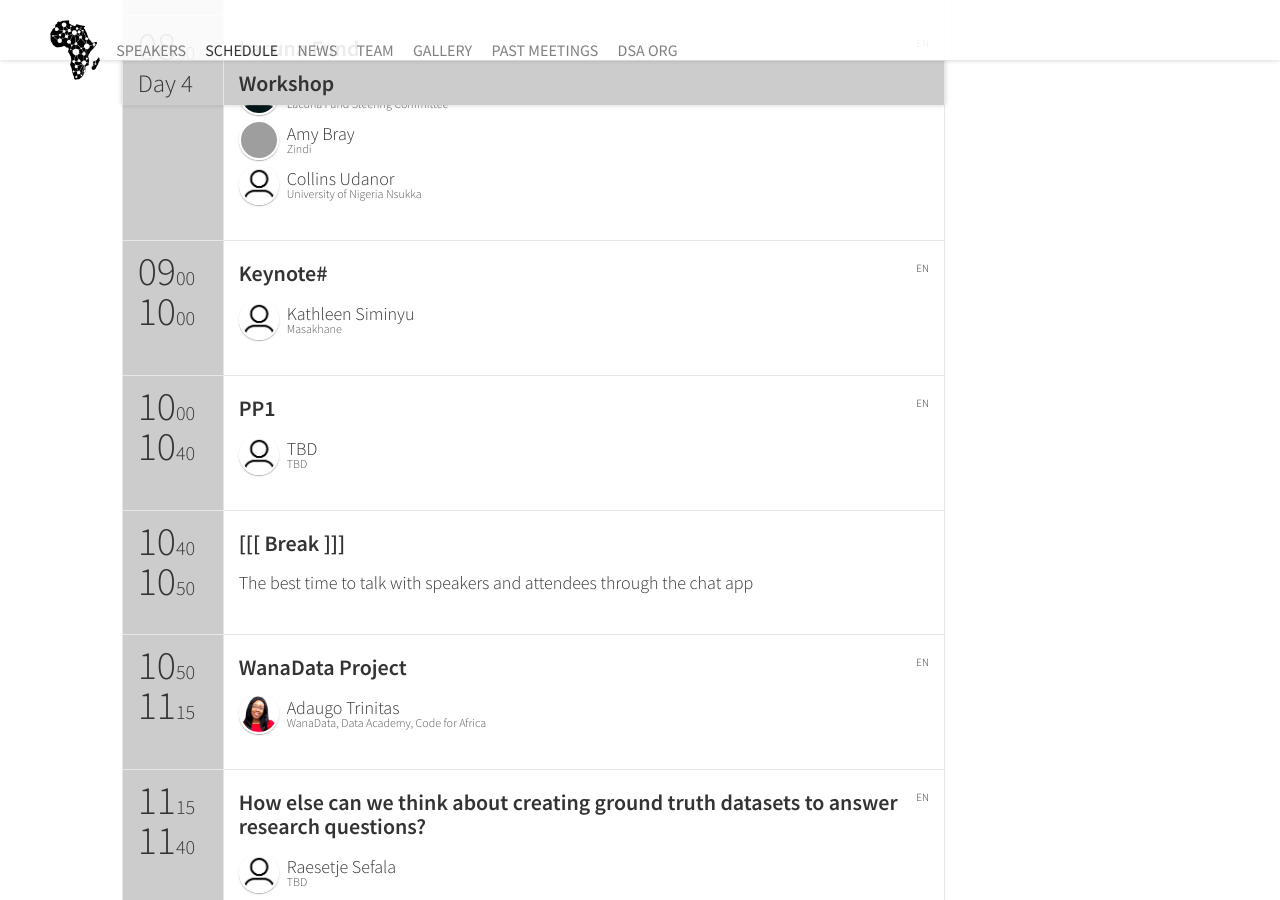
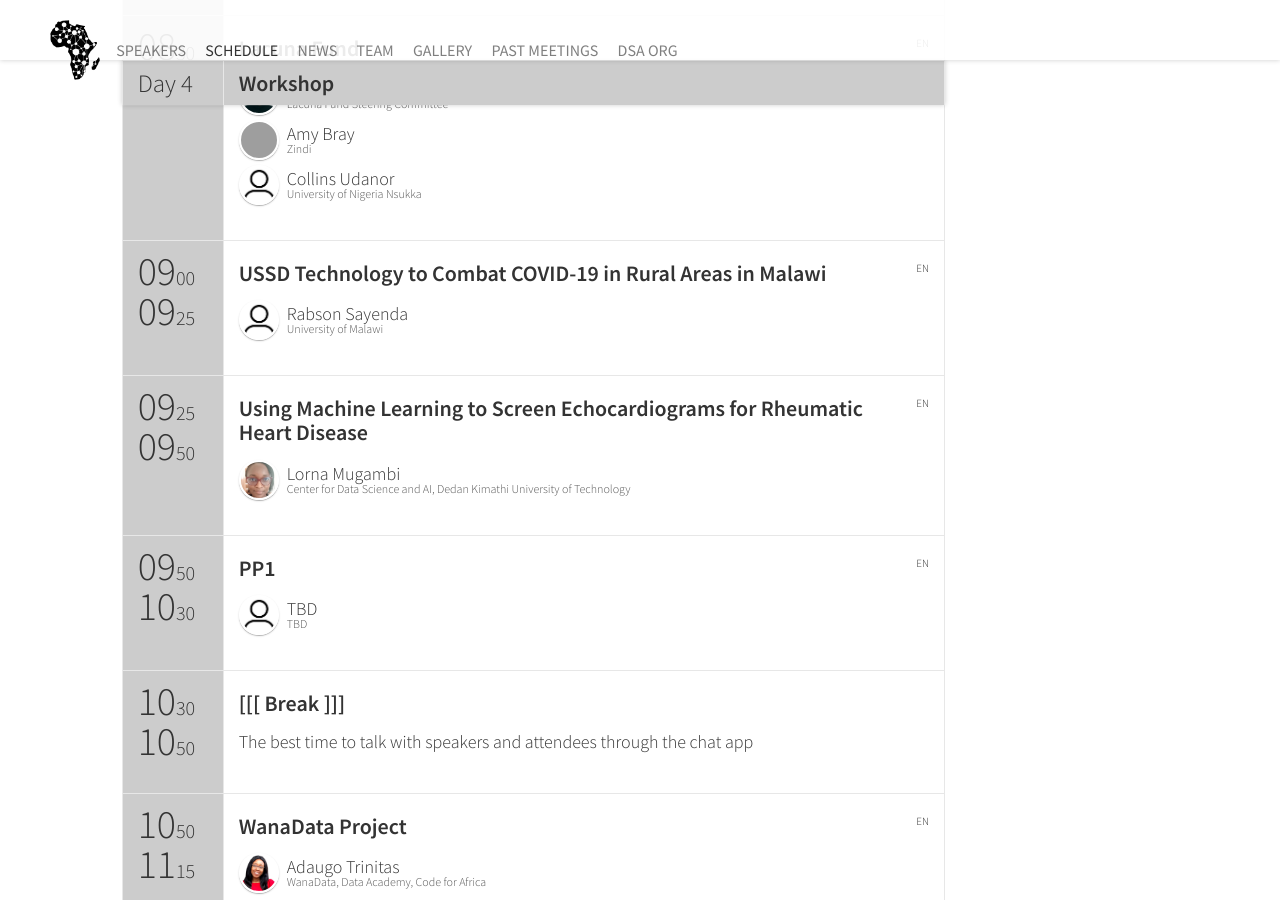
Before and after one commit to datsciafrica/dsa2021kimberley, a Jekyll site: the page built from schedule.html, in a window 1280 px wide and 900 px high, scrolled down 5990 px. Built offline with Jekyll 4.4.1, drawn with Linux system fonts in a browser that asks for light colours; nearby versions of some CDN libraries; some web fonts are replaced; comment, search, counter and statistics services are not loaded; some of the changed text lies outside the part shown; grey boxes are pictures that could not be loaded.

Commit message:
Updated the workshop day 1 and day 2

```diff
--- a/_data/schedule_tbd.yml
+++ b/_data/schedule_tbd.yml
@@ -228,16 +228,21 @@
     }
     - {
         startTime: "09:00",
-        endTime: "10:00",
-        sessionIds: [masakhane]
+        endTime: "09:25",
+        sessionIds: [ussd_combat_covid]
     }
     - {
-        startTime: "10:00",
-        endTime: "10:40",
+        startTime: "09:25",
+        endTime: "09:50",
+        sessionIds: [screen_echocardiograms]
+    }
+    - {
+        startTime: "09:50",
+        endTime: "10:30",
         sessionIds: [PP1]
     }
     - {
-    	startTime: "10:40",
+    	startTime: "10:30",
     	endTime: "10:50",
     	sessionIds: [small-break]
     }
@@ -300,11 +305,11 @@
     }
     - {
         startTime: "09:40",
-        endTime: "10:35",
-        sessionIds: [PP2]
+        endTime: "10:10",
+        sessionIds: [masakhane]
     }
     - {
-        startTime: "10:35",
+        startTime: "10:10",
         endTime: "10:50",
         sessionIds: [small-break]
     }
--- a/_data/sessions.yml
+++ b/_data/sessions.yml
@@ -243,12 +243,20 @@
   complexity: "Intermediate"
   presentation: "tbd"
 -
-  id: masakhane
-  title: "Keynote#"
+  id: ussd_combat_covid
+  title: "USSD Technology to Combat COVID-19 in Rural Areas in Malawi"
   subtype: presentation
-  speakers: [kathleen]
+  speakers: [rabson]
   language: en
-  complexity: "Advanced"
+  complexity: "Intermediate"
+  presentation: "tbd"
+-
+  id: screen_echocardiograms
+  title: "Using Machine Learning to Screen Echocardiograms for Rheumatic Heart Disease"
+  subtype: presentation
+  speakers: [lorna]
+  language: en
+  complexity: "Intermediate"
   presentation: "tbd"
 -
   id: PP1
@@ -342,12 +350,12 @@
   complexity: "Intermediate"
   presentation: "tbd"
 -
-  id: PP2
-  title: "PP2"
+  id: masakhane
+  title: "Keynote#"
   subtype: presentation
-  speakers: [dummy]
+  speakers: [kathleen]
   language: en
-  complexity: "Intermediate"
+  complexity: "Advanced"
   presentation: "tbd"
 -
   id: SautiLearn
--- a/_data/speakers.yml
+++ b/_data/speakers.yml
@@ -696,6 +696,13 @@
   company: "University of Nigeria Nsukka"
   thumbnailUrl: person.jpg
 -
+  id: rabson
+  name: "Rabson"
+  surname: "Sayenda"
+  title: "Chancellor College"
+  company: "University of Malawi"
+  thumbnailUrl: person.jpg
+-
   id: dummy
   name: "TBD"
   surname: ""
```
